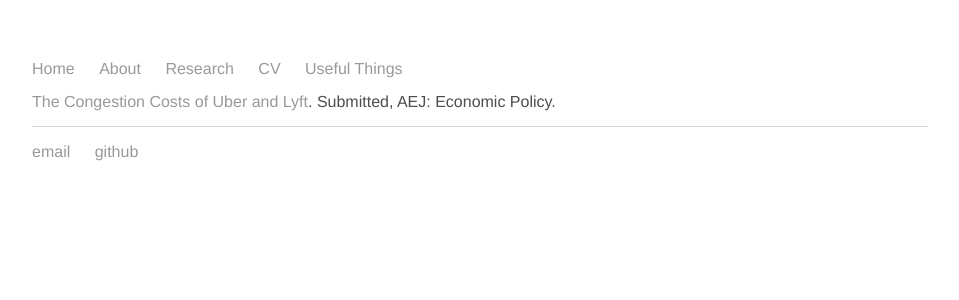
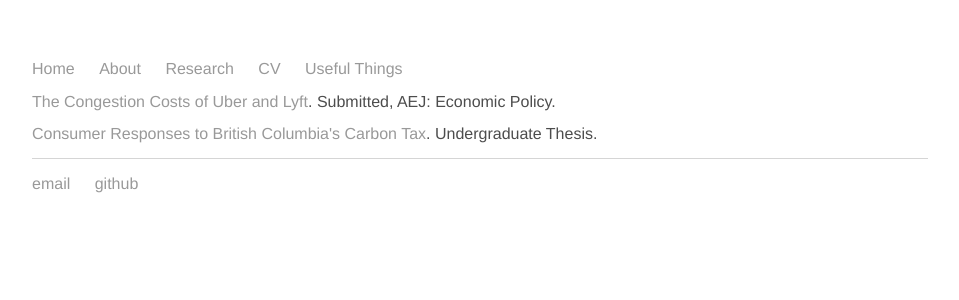
Before and after one commit to Matt-Tarduno/Matt-Tarduno.github.io, a Jekyll site: the page built from research/index.html, in a window 1280 px wide. Shown: the top 300 px of the page, without its empty margins (160-1119 px from the left). Built offline with Jekyll 4.4.1, drawn with Linux system fonts in a browser that asks for light colours.

Commit message:
added thesis

```diff
--- a/research/index.html
+++ b/research/index.html
@@ -10,3 +10,8 @@ sitemap:
 	<h1></h1>
 	<p><a href="https://matt-tarduno.github.io/tnc/" target="_blank">The Congestion Costs of Uber and Lyft</a>. Submitted, AEJ: Economic Policy. </p>
 </div><!-- /.blurb -->
+
+<div class="blurb">
+	<h1></h1>
+	<p><a href="https://unbound.williams.edu/theses/islandora/object/studenttheses%3A175" target="_blank">Consumer Responses to British Columbia's Carbon Tax</a>. Undergraduate Thesis. </p>
+</div><!-- /.blurb -->
```
